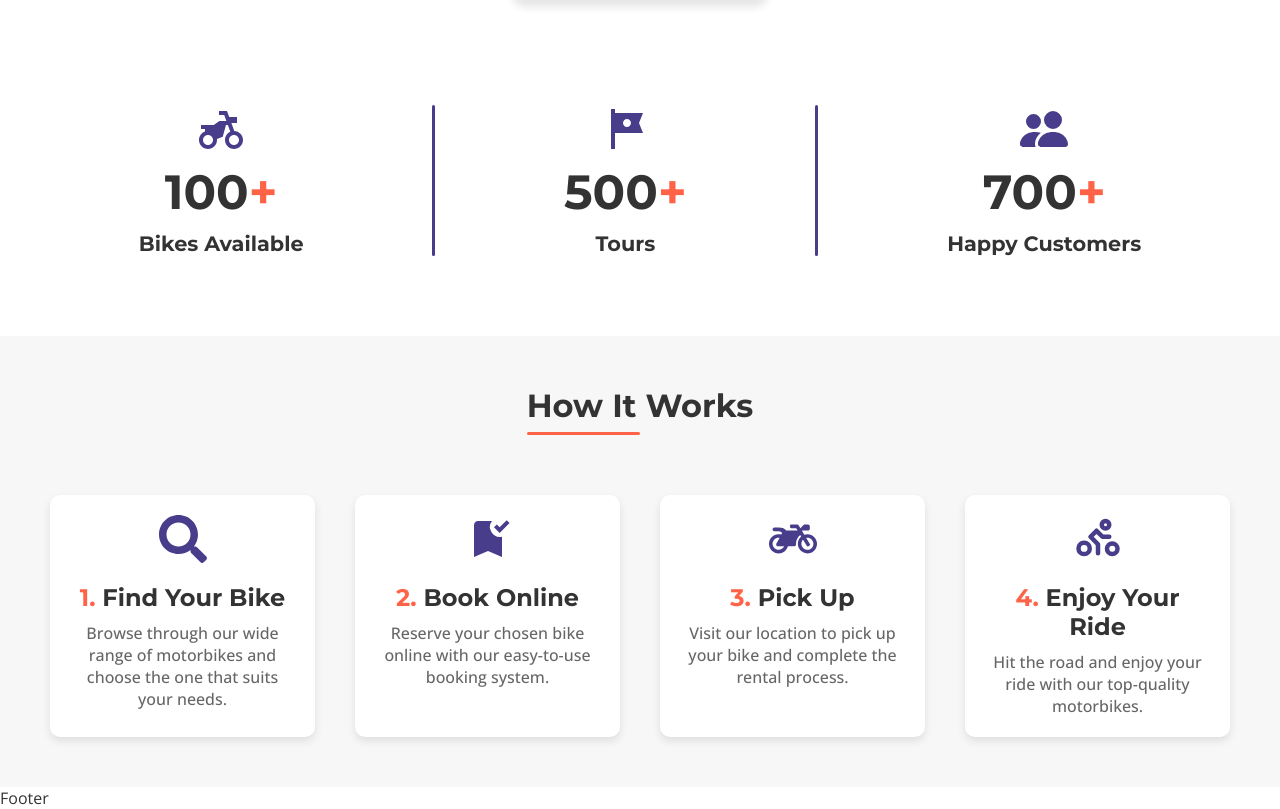
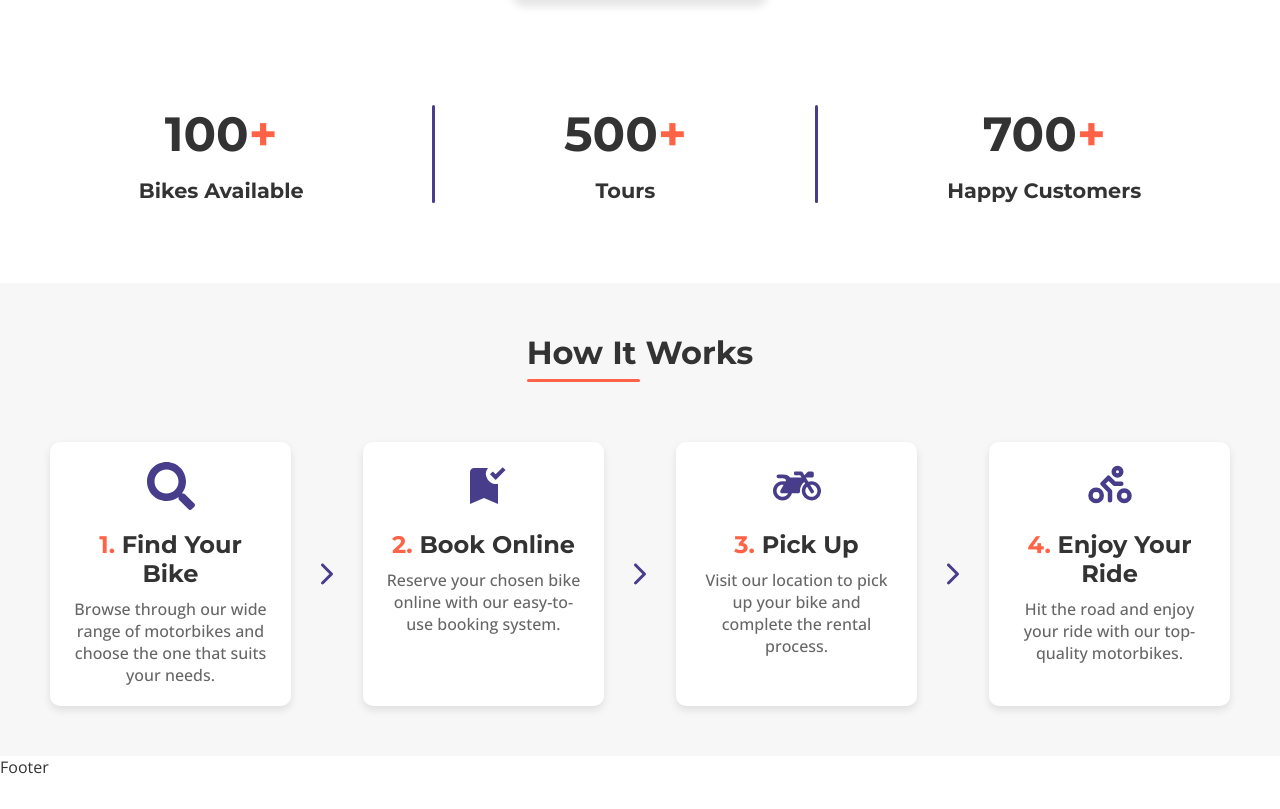
Before and after one commit to sushilkshetri029/Bike-rental-system, a Next.js app: page / in a window 1280 px wide. Shown: the part 1364-2173 px from the top of the page. After the commit the page ends 2142 px from the top, so only its background shows below. Built offline with nearby package versions, Linux system fonts and the light colour scheme.

Commit message:
removed icon from overview in homepage

```diff
--- a/components/Homepage/_components/HomepageClient/HomepageClient.css
+++ b/components/Homepage/_components/HomepageClient/HomepageClient.css
@@ -98,7 +98,7 @@ section.why-vehicle-rs {
 .why-items {
     display: flex;
     flex-wrap: wrap;
-    justify-content: center;
+    justify-content: space-evenly;
     gap: 40px;
 }
 
@@ -142,7 +142,9 @@ section.why-vehicle-rs {
     width: fit-content;
     display: flex;
     flex-direction: column;
-    gap: 10px;
+    /* Fix Later: make it 10px if icon is added */
+    /* gap: 10px; */
+    gap: 15px;
 }
 
 .overview-items .overview-item .icon {
@@ -172,7 +174,13 @@ section.why-vehicle-rs {
     display: flex;
     justify-content: space-evenly;
     flex-wrap: wrap;
-    gap: 40px;
+    gap: 20px;
+}
+
+.how-it-works-section .step-icon {
+    font-size: 2rem;
+    color: var(--theme-blue-dark-2);
+    margin: auto 0px;
 }
 
 .how-it-works-step {
--- a/components/Homepage/_components/HomepageClient/HomepageClient.js
+++ b/components/Homepage/_components/HomepageClient/HomepageClient.js
@@ -3,6 +3,7 @@ import { MdAttachMoney, MdBookmarkAdded, MdOutlineMiscellaneousServices, MdSecur
 import { FaClipboardCheck, FaImages, FaMotorcycle, FaRegClock, FaSearch, FaShoppingCart, FaSmile, FaThumbsUp } from "react-icons/fa";
 import { RiMotorbikeFill } from "react-icons/ri";
 import { BsPeopleFill } from "react-icons/bs";
+import { IoIosArrowForward } from "react-icons/io";
 import { PiPersonSimpleBikeBold } from "react-icons/pi";
 import { HiClock } from "react-icons/hi";
 import Image from 'next/image'
@@ -77,7 +78,7 @@ const HomepageClient = () => {
                 </div>
                 <div className="overview-items">
                     <div className="overview-item font-montserrat">
-                        <RiMotorbikeFill className="icon" />
+                        {/* <RiMotorbikeFill className="icon" /> */}
                         <div className="count">
                             100<span className="highlight-yellow">+</span>
                         </div>
@@ -87,7 +88,7 @@ const HomepageClient = () => {
                     </div>
                     <div className="line line-vertical"></div>
                     <div className="overview-item font-montserrat">
-                        <MdTour className="icon" />
+                        {/* <MdTour className="icon" /> */}
                         <div className="count">
                             500<span className="highlight-yellow">+</span>
                         </div>
@@ -97,7 +98,7 @@ const HomepageClient = () => {
                     </div>
                     <div className="line line-vertical"></div>
                     <div className="overview-item font-montserrat">
-                        <BsPeopleFill className="icon" />
+                        {/* <BsPeopleFill className="icon" /> */}
                         <div className="count">
                             700<span className="highlight-yellow">+</span>
                         </div>
@@ -115,16 +116,19 @@ const HomepageClient = () => {
                         <h3 className="how-it-works-step-title"><span className="highlight-yellow">1.</span> Find Your Bike</h3>
                         <p className="how-it-works-step-description">Browse through our wide range of motorbikes and choose the one that suits your needs.</p>
                     </div>
+                    <IoIosArrowForward className='step-icon' />
                     <div className="how-it-works-step">
                         <MdBookmarkAdded className='icon' />
                         <h3 className="how-it-works-step-title"><span className="highlight-yellow">2.</span> Book Online</h3>
                         <p className="how-it-works-step-description">Reserve your chosen bike online with our easy-to-use booking system.</p>
                     </div>
+                    <IoIosArrowForward className='step-icon' />
                     <div className="how-it-works-step">
                         <FaMotorcycle className='icon' />
                         <h3 className="how-it-works-step-title"><span className="highlight-yellow">3.</span> Pick Up</h3>
                         <p className="how-it-works-step-description">Visit our location to pick up your bike and complete the rental process.</p>
                     </div>
+                    <IoIosArrowForward className='step-icon' />
                     <div className="how-it-works-step">
                         <PiPersonSimpleBikeBold className='icon' />
                         <h3 className="how-it-works-step-title"><span className="highlight-yellow">4.</span> Enjoy Your Ride</h3>
```
